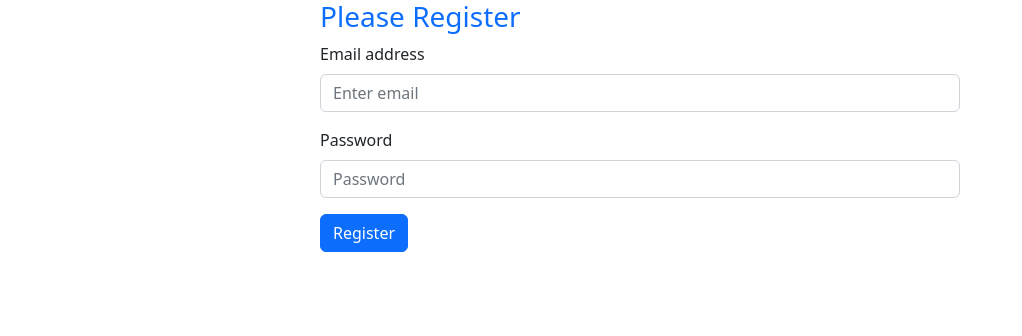
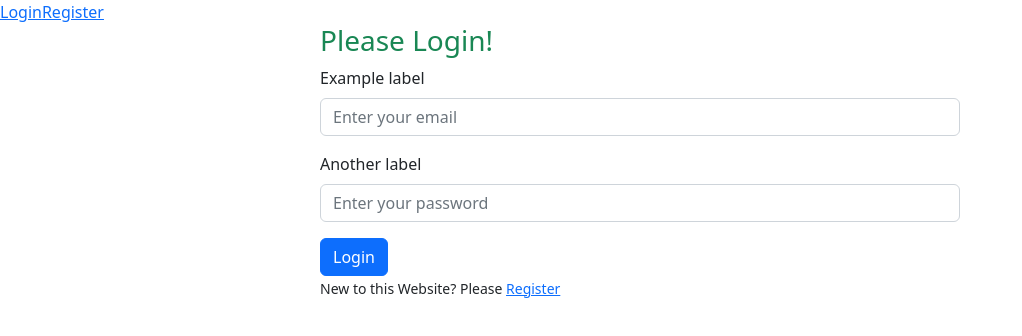
Before and after one commit to abdullah-al-ryan/email-password-auth, a React (Create React App) app: page /login in a window 1280 px wide. Shown: the top 336 px of the page, without its empty margins (0-1022 px from the left). Built offline with nearby package versions, Linux system fonts and the light colour scheme.

Commit message:
login and routes added

```diff
--- a/package.json
+++ b/package.json
@@ -11,6 +11,7 @@
     "react": "^18.2.0",
     "react-bootstrap": "^2.7.4",
     "react-dom": "^18.2.0",
+    "react-router-dom": "^6.11.1",
     "react-scripts": "5.0.1",
     "web-vitals": "^2.1.4"
   },
--- a/src/App.js
+++ b/src/App.js
@@ -1,29 +1,35 @@
-import { getAuth } from "firebase/auth";
+import { createBrowserRouter, RouterProvider } from 'react-router-dom';
 import './App.css';
-import app from "./firebase/firebase.init";
 import RegisterReactBootstrap from "./components/RegisterReactBootstrap";
+import Main from './components/layout/Main';
+import LoginBootstrap from './components/LoginBootstrap';
 
-const auth = getAuth(app);
+const router = createBrowserRouter([
+  {
+    path: '/',
+    element: <Main>0</Main>,
+    children: [
+      {
+        path: '/',
+        element: <RegisterReactBootstrap></RegisterReactBootstrap>
+      },
+      {
+        path: '/register',
+        element: <RegisterReactBootstrap></RegisterReactBootstrap>
+      },
+      {
+        path: '/login',
+        element: <LoginBootstrap></LoginBootstrap>
+      }
+    ]
+  }
+])
 
-const handleRegister = (event) => {
-  event.preventDefault();
-  const email = event.target.email.value;
-  const password = event.target.password.value;
-  console.log(email, password);
-}
-const handleEmailBlur = event => {
-  console.log(event.target.value);
-}
-
-const handlePasswordBlur = event => {
-  console.log(event.target.value);
-}
 
 function App() {
   return (
     <div className="">
-      <RegisterReactBootstrap></RegisterReactBootstrap>
-
+      <RouterProvider router={router}></RouterProvider>
     </div>
   );
 }
--- /dev/null
+++ b/src/components/LoginBootstrap.js
@@ -0,0 +1,31 @@
+import React from 'react';
+import { Link } from 'react-router-dom';
+
+const LoginBootstrap = () => {
+    const handleSubmit = event => {
+        event.preventDefault();
+
+        const form = event.target;
+        const email = form.email;
+        const password = form.password;
+    }
+    return (
+        <div className='w-50 mx-auto'>
+            <h3 className='text-success'>Please Login!</h3>
+            <form onSubmit={handleSubmit}>
+                <div class="mb-3">
+                    <label for="formGroupExampleInput" class="form-label">Example label</label>
+                    <input type="email" name='email' class="form-control" id="formGroupExampleInput" placeholder="Enter your email" required />
+                </div>
+                <div class="mb-3">
+                    <label for="formGroupExampleInput2" class="form-label">Another label</label>
+                    <input type="password" name='password' class="form-control" id="formGroupExampleInput2" placeholder="Enter your password" required />
+                </div>
+                <button class="btn btn-primary" type="submit">Login</button>
+            </form>
+            <p><small>New to this Website? Please <Link to='/register'>Register</Link></small></p>
+        </div >
+    );
+};
+
+export default LoginBootstrap;
--- a/src/components/RegisterReactBootstrap.js
+++ b/src/components/RegisterReactBootstrap.js
@@ -1,26 +1,50 @@
 import { createUserWithEmailAndPassword, getAuth } from 'firebase/auth';
-import React from 'react';
+import React, { useState } from 'react';
 import Button from 'react-bootstrap/Button';
 import Form from 'react-bootstrap/Form';
 import app from '../firebase/firebase.init';
+import { Link } from 'react-router-dom';
+
 
 const auth = getAuth(app);
 
 const RegisterReactBootstrap = () => {
 
+    const [passwordError, setPasswordError] = useState('');
+    const [success, setSuccess] = useState(false);
+
     const handleRegister = event => {
         event.preventDefault();
-        const email = event.target.email.value;
-        const password = event.target.password.value;
+        setSuccess(false);
+
+        const form = event.target;
+        const email = form.email.value;
+        const password = form.password.value;
         console.log(email, password);
+        if (!/(?=.*[A-Z].*[A-Z])/.test(password)) {
+            setPasswordError('Please provide at least two uppercase.');
+            return;
+        }
+        if (password.length < 6) {
+            setPasswordError('Password should be at least 6 characters.');
+            return;
+        }
+        if (!/(?=.*[!@#$&*])/.test(password)) {
+            setPasswordError('Please set at least one special character.');
+            return;
+        }
+        setPasswordError('');
 
         createUserWithEmailAndPassword(auth, email, password)
             .then(result => {
                 const user = result.user;
                 console.log(user);
+                setSuccess(true);
+                form.reset();
             })
             .catch(error => {
                 console.error('error', error);
+                setPasswordError(error.message);
             })
     }
     return (
@@ -29,16 +53,20 @@
             <Form onSubmit={handleRegister}>
                 <Form.Group className="mb-3" controlId="formBasicEmail">
                     <Form.Label>Email address</Form.Label>
-                    <Form.Control type="email" name='email' placeholder="Enter email" />
+                    <Form.Control type="email" name='email' placeholder="Enter email" required />
                 </Form.Group>
 
                 <Form.Group className="mb-3" controlId="formBasicPassword">
                     <Form.Label>Password</Form.Label>
                     <Form.Control type="password" name='password' placeholder="Password" />
                 </Form.Group>
+                <p className='text-danger'>{passwordError}</p>
+                {success && <p className='text-success'>User Created Successfully</p>}
                 <Button variant="primary" type="submit">
                     Register
                 </Button>
+                <p><small>Already have an account? Please <Link to='/login'>Login!</Link></small></p>
+
             </Form>
         </div>
     );
--- /dev/null
+++ b/src/components/layout/Main.js
@@ -0,0 +1,16 @@
+import React from 'react';
+import { Link, Outlet } from 'react-router-dom';
+
+const Main = () => {
+    return (
+        <div>
+            <nav>
+                <Link to='/login'>Login</Link>
+                <Link to='/register'>Register</Link>
+            </nav>
+            <Outlet></Outlet>
+        </div>
+    );
+};
+
+export default Main;
```
Also changed, not shown: 1 other file (tests, documents, lock files or other folders).
